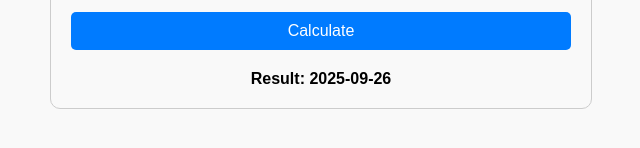
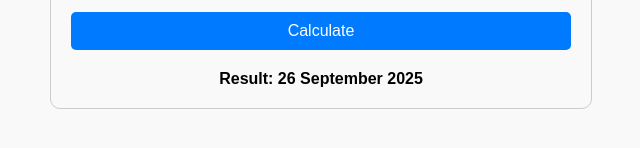
Before and after one commit to RupakNP/date-after-X-weeks, a plain HTML site: page index.html in a window 1280 px wide. Both pictures are taken after typing "5" into the empty fields and a click on the button "Calculate". Shown: the part 330-478 px from the top of the page, without its empty margins (319-959 px from the left). Drawn offline with Linux system fonts and the light colour scheme.

Commit message:
Update index.html

```diff
--- a/index.html
+++ b/index.html
@@ -81,7 +81,13 @@
       const resultDate = new Date(startDate);
       resultDate.setDate(startDate.getDate() + daysToAdd);
 
-      const formattedDate = resultDate.toISOString().split('T')[0];
+      // Format as "22 August 2025"
+      const formattedDate = resultDate.toLocaleDateString('en-GB', {
+        day: 'numeric',
+        month: 'long',
+        year: 'numeric'
+      });
+
       document.getElementById('result').textContent = `Result: ${formattedDate}`;
     }
   </script>
```
